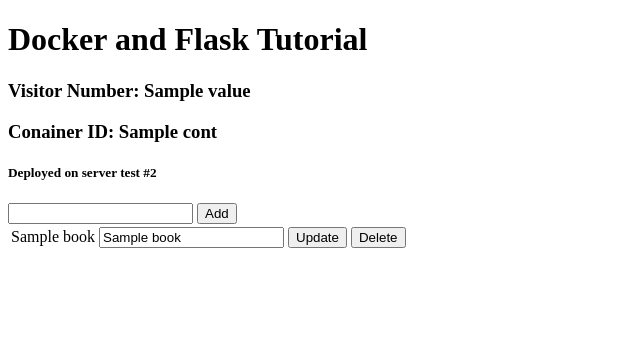
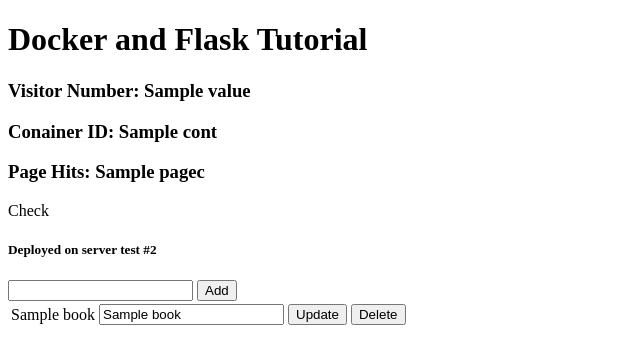
Before and after one commit to KaustubhKishore/flask-docker, a Flask app: template app/templates/index.html in a window 1280 px wide. Shown: the top 364 px of the page, without its empty margins (0-640 px from the left). Run offline with Flask 2, Linux system fonts and the light colour scheme; tables that the repository leaves empty hold one stand-in row (values such as "Sample post"); the template is opened without the code that fills it: values that come from a table or form of the project are taken from there, most other values are stand-ins (such as "Sample title", 1, 10 or a date in 2020).

Commit message:
Persistence Check

```diff
--- a/app/app.py
+++ b/app/app.py
@@ -26,11 +26,19 @@
 
 
 var = 0
+pagehits = 0
+visitors = list()
 
 @app.route('/', methods=["GET", "POST"])
 def index():
-    global var
+    global var, pagehits, visitors
+    # if(request.remote_addr not in visitors):
+        # var += 1
+        # visitors.append(request.remote_addr)
+    # else:
+        # pagehits += 1
     var += 1
+    pagehits +=1
 
     books = None
     if request.form:
@@ -44,7 +52,7 @@
     books = Book.query.all()
 
 
-    return render_template('index.html',value = var, cont = cmd_out, allbooks = books)
+    return render_template('index.html',value = var, cont = cmd_out, allbooks = books, pagec =pagehits)
 
 @app.route("/update", methods=["POST"])
 def update():
--- a/app/templates/index.html
+++ b/app/templates/index.html
@@ -9,6 +9,8 @@
     <h1>Docker and Flask Tutorial</h1>
     <h3>Visitor Number: {{value}}</h3>
     <h3>Conainer ID: {{cont}}</h3>
+    <h3>Page Hits: {{pagec}}</h3>
+    Check
 
     <h5>Deployed on server test #2</h5>
 
```
